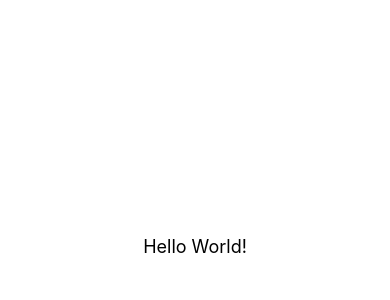
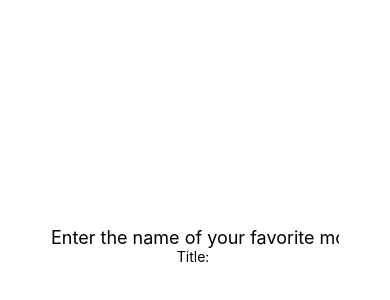
Before and after one commit to LorandP/Workshop, a React Native app: screen / in a window 390 px wide. Shown: the part 176-476 px from the top of the page. Built offline with nearby package versions, Linux system fonts and the light colour scheme.

Commit message:
Added task input

```diff
--- a/src/App.js
+++ b/src/App.js
@@ -1,20 +1,34 @@
 
 import React, { Component } from 'react';
 import {
-  StyleSheet, Text, View,
+  StyleSheet, TextInput, View, Text,
 } from 'react-native';
 
 export default class App extends Component {
   constructor() {
     super();
     this.state = {
+      text: '',
     };
   }
 
+  changeText(text) {
+    this.setState({
+      text,
+    });
+  }
+
   render() {
+    const { text } = this.state;
     return (
       <View style={styles.container}>
-        <Text style={styles.text}>Hello World!</Text>
+        <TextInput
+          style={styles.text}
+          placeholder="Enter the name of your favorite movie"
+          onChangeText={input => this.changeText(input)}
+          value={text}
+        />
+        <Text>{`Title: ${text}`}</Text>
       </View>
     );
   }
```
